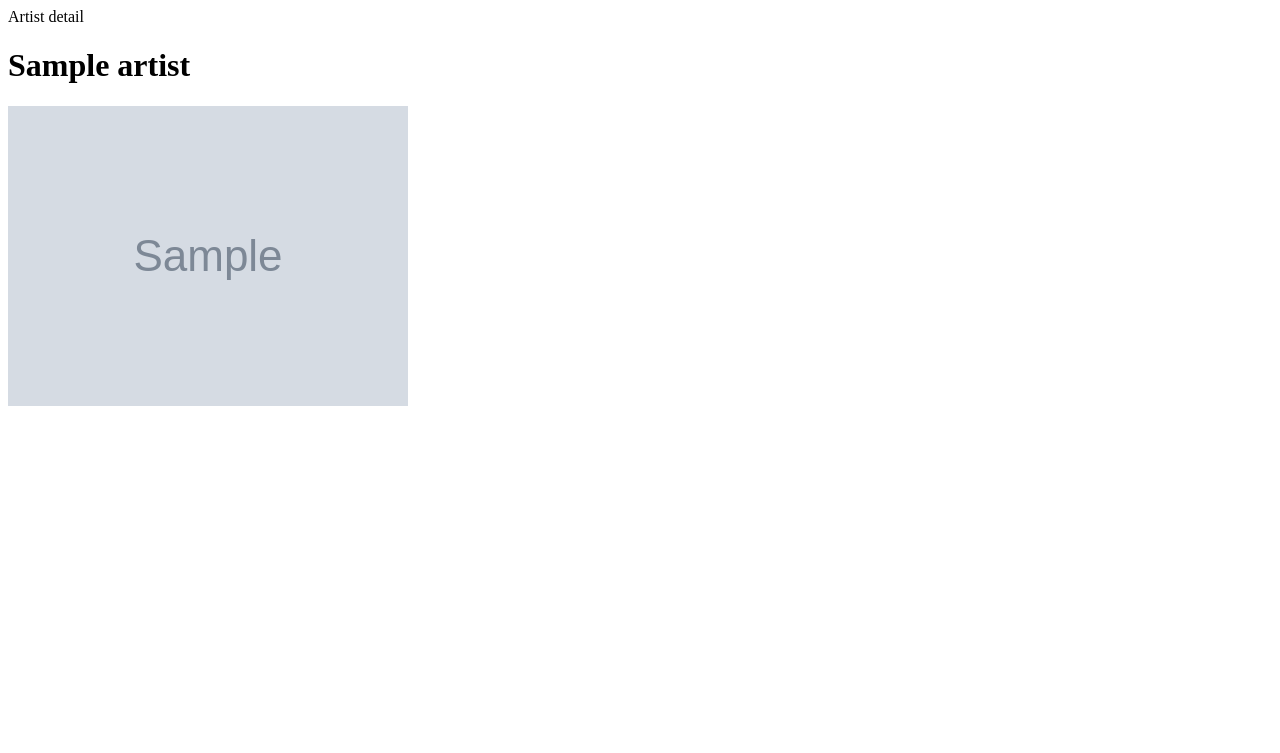
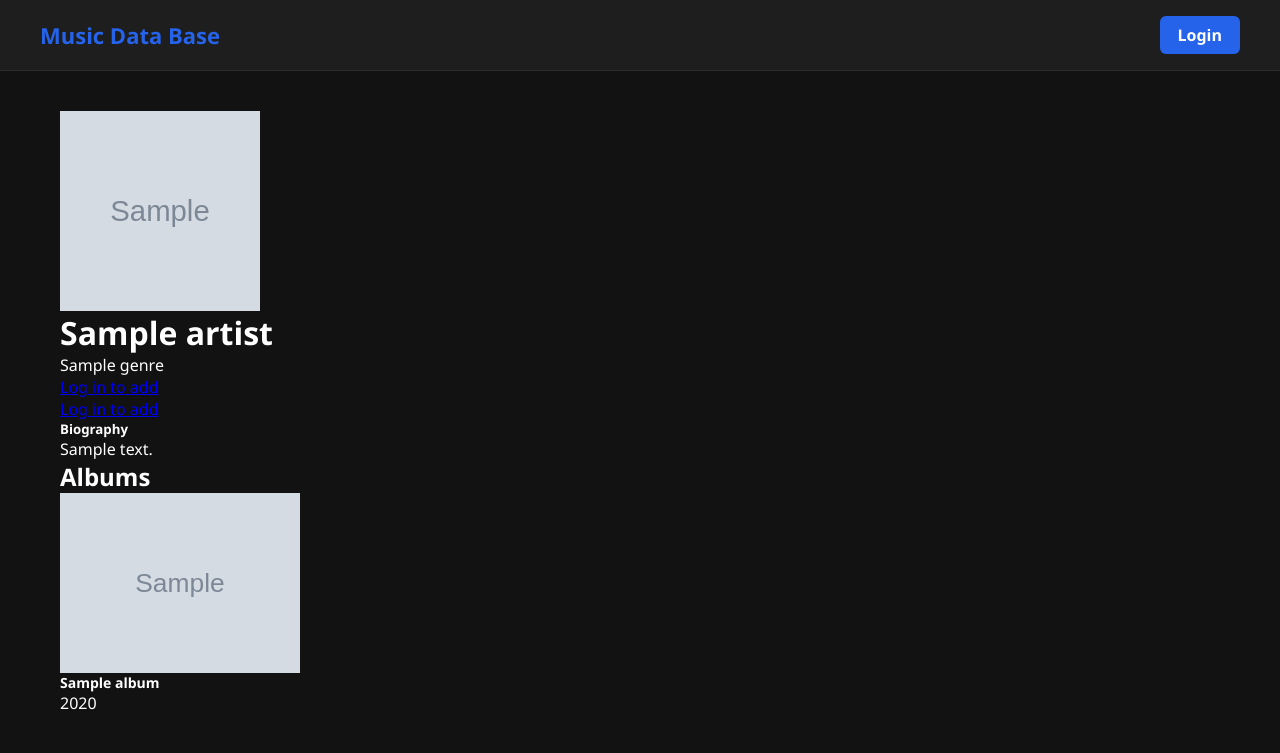
Before and after one commit to MyDevilCry/Music-data-base, a Django app: template artists/templates/artists_detail.html in a window 1280 px wide. Shown: the top 753 px of the page. Run offline with Django 5.2, Linux system fonts and the light colour scheme; tables that the repository leaves empty hold one stand-in row (values such as "Sample post"); the template is opened without the code that fills it: values that come from a table or form of the project are taken from there, most other values are stand-ins (such as "Sample title", 1, 10 or a date in 2020); grey boxes marked "Sample" are stand-in pictures.

Commit message:
Коміт : зробив верстку з сторінкою артистів(потім буду дороблювати нормально)

```diff
--- a/artists/admin.py
+++ b/artists/admin.py
@@ -7,7 +7,8 @@ from artists.models import Artists, Genre, Release
 
 @admin.register(Artists)
 class ArtistsAdmin(admin.ModelAdmin):
-    list_display=('name','artists_type',)
+    list_display=('name','slug','artists_type',)
+    prepopulated_fields = {'slug':('name',)}
 
 
 @admin.register(Genre)
--- a/artists/models.py
+++ b/artists/models.py
@@ -1,5 +1,6 @@
 
 from django.core.validators import MaxValueValidator, MinValueValidator
+from django.utils.text import slugify
 
 from django.db import models
 
@@ -25,6 +26,12 @@ class Artists(models.Model):
                                             MaxValueValidator(2026)]),
     image=models.ImageField(upload_to='artists',verbose_name="Фото артиста")
 
+    def save(self,*args,**kwargs):
+        if not self.slug:
+            self.slug=slugify(self.name)
+        super().save(*args,**kwargs)
+
+
     def __str__(self):
         return f'{self.name}({self.get_artists_type_display()})'
 
--- a/artists/templates/artists_detail.html
+++ b/artists/templates/artists_detail.html
@@ -1,33 +1,113 @@
+{% extends 'main.html' %}
 {% load static %}
-<html lang="en">
-<head>
-    <meta charset="UTF-8">
-    <meta name="viewport" content="width=device-width,initial-scale=1.0">
-    <title>Artist detail</title>
-</head>
-<body>
 
-<header class='navbar'>
-        <div class="logo">Artist detail</div>
-        <nav class="nav-links">
-            {% if user %}
-        <a href="{% url 'users:profile' %}" class="btn-profile">{{user.username}}</a>
+
+{% block content %}
+<div class="contaiter py-4 text-white">
+                <!-- Верхній блок: Інформація про артиста -->
+    <div class="row align-items-center mb-5 bg-dark p-4 rounded-4 shadow">
+        <div class="col-md-4 col-lg-3 text-center mb-3 mb-md-0">
+            {% if artist.image %}
+            <img src="{{ artist.image.url }}" alt="{{ artist.name }}" class="img-fluid rounded-circle shadow-lg object-fit-cover" style="width: 200px; height: 200px;">
+            {% else %}
+            <img src="{% static 'images/default_artist.png' %}" alt="{{ artist.name }}" class="img-fluid rounded-circle shadow-lg object-fit-cover" style="width: 200px; height: 200px;">
+            {% endif %}
+        </div>
+    </div>
+</div>
+
+<div class="col-md-8 col-lg-9">
+    <div class="d-flex justify-content-beetween align-items-stars flex-wrap gap-2">
+        <h1 class="display-4 fw-bold mb-2">{{artist.name}}</h1>
+
+                        <!-- Жанри -->
+<div class="mb-3">
+    {% for genre in artist.genres.all %}
+    <span class="badge bg-secondary me-1 f-6">{{genre.name}}</span>
+    {% empty %}
+    <span class="text-muted">There is no genres</span>
+    {% endfor %}
+</div>
+    </div>
+
+
+<!-- Кнопка добавлення в бібліотеку -->
+
+<div>
+    {% if user.is_authenticated %}
+    <form action="">
+        {% csrf_token %}
+        {% if is_favorite %}
+        <button type="submit" class="btn-btn-outline-danger btn-lg rounded-pill">
+            <i class="fa-solid fa plus me-2"></i> Add to library
+        </button>
+        {% endif %}
+        </form>
+    {% else %}
+    <a href="{% url 'users:login' %}" class="btn-btn-outline-light btn-lg rounded-pill">
+        <i class="fa-solid fa-plus me-2"></i> Log in to add
+    </a>
+    {% endif %}
+</div>
+    </div>
+
+                    <!-- Кнопка добавлення в бібліотеку -->
+<div>
+    {% if user.is_autheticated %}
+    <form action="">
+        {% csrf_token %}
+        {% if is_favorite %}
+        <button type="submit" class="btn btn-outline-danger btn-lg rounded-pill">
+            <i class="fa-solid fa-heart-circle-minus me-2"></i> Remove from library
+        </button>
         {% else %}
-        <a href="{% url 'users:login' %}" class="btn-login">Login</a>
+        <button type="submit" class="btn btn-primary btn-lg rounded-pill">
+            <i class="fa-solid fa-plus me-2"></i> Add to library
+        </button>
         {% endif %}
+    </form>
+    {% else %}
+    <a href="{% url 'users:login' %}" class="btn btn-outline-light btn-lg rounded-pill">
+        <i class="fa-solid fa-plus me-2"></i> Log in to add
+    </a>
+    {% endif %}
+</div>
 
-        </nav>
-</header>
+                <!-- Біографія -->
+<div class="mt-3">
+    <h5 class="text-uppercase text-muted fs-6">Biography</h5>
+    <p class="lh-base text-light opacity-75">
+        {% if artist.bio %}
+            {{ artist.bio|linebreaks }}
+        {% else %}
+        There is no information about artist.
+        {% endif %}
+    </p>
+</div>
 
-    <div class="artist-detail">
-    <h1>{{ artist.name }}</h1>
-    <div class="avatar-circle">
-      {% if artist.image %}
-        <img src="{{ artist.image.url }}" alt="{{ artist.name }}">
-      {% else %}
-        <span>{{ artist.name|slice:':1' }}</span>
-      {% endif %}
+                    <!-- Блок: Альбоми -->
+<div class="mb-5">
+    <h2 class="fw-bold mb-4 border-bottom border-secondary pb-2">Albums</h2>
+    <div class="row row-cols-2 row-cols-md-3 row-cols-lg-5 g-4">
+      {% for album in artist.albums.all %}
+        <div class="col">
+          <div class="card h-100 bg-dark text-white border-0 shadow-sm hover-card">
+            {% if album.cover %}
+              <img src="{{ album.cover.url }}" class="card-img-top rounded-3 p-2 object-fit-cover" style="height: 180px;" alt="{{ album.title }}">
+            {% else %}
+              <img src="{% static 'images/default_cover.png' %}" class="card-img-top rounded-3 p-2 object-fit-cover" style="height: 180px;" alt="{{ album.title }}">
+            {% endif %}
+            <div class="card-body p-2 text-center">
+              <h6 class="card-title text-truncate fw-bold mb-1">{{ album.title }}</h6>
+              <p class="card-text text-muted small">{{ album.release_year }}</p>
+            </div>
+          </div>
+        </div>
+      {% empty %}
+        <div class="col-12">
+          <p class="text-muted">There is no added albums.</p>
+        </div>
+      {% endfor %}
     </div>
   </div>
-</body>
-</html>
+{% endblock %}
--- a/artists/urls.py
+++ b/artists/urls.py
@@ -6,8 +6,8 @@ app_name='artists'
 urlpatterns = [
     path('',views.ListView.as_view(),name="main"),
     path('artists',views.BandOrArtistView.as_view(),name="artists"),
-    path('<slug:slug>/',views.ArtistsDetailView.as_view(),name='artists_detail'),
     path('releases',views.ReleasesView.as_view(),name="releases"),
     path('add_artists/',views.AddArtistView.as_view(),name="add_artists"),
-    path('creation_genre/',views.CreateGenreView.as_view(),name="creation_genre")
+    path('creation_genre/',views.CreateGenreView.as_view(),name="creation_genre"),
+    path('<slug:slug>/',views.ArtistsDetailView.as_view(),name='artists_detail'),
 ]
--- a/config/urls.py
+++ b/config/urls.py
@@ -7,8 +7,8 @@ from config import settings
 urlpatterns = [
     path('admin/', admin.site.urls),
     path('', include('main.urls',namespace='main')),
-    path('users/', include('users.urls',namespace='users')),
-    path('artists/', include('artists.urls',namespace='artists')),
+    path('user/', include('users.urls',namespace='users')),
+    path('artist/', include('artists.urls',namespace='artists')),
 ]
 
 if settings.DEBUG:
--- /dev/null
+++ b/main/templates/base.html
@@ -0,0 +1,29 @@
+{% load static %}
+<html lang="uk">
+<head>
+    <meta charset="UTF-8">
+    <meta name="viewport" content="width=device-width, initial-scale=1.0">
+    <title>Music Data Base</title>
+    <link rel="stylesheet" href="{% static 'main/css/main.css' %}">
+</head>
+<body>
+    <!-- Шапка -->
+    <header class="navbar">
+        <div class="logo">Music Data Base</div>
+        <nav class="nav-links">
+            {% if user.is_authenticated %}
+                <a href="{% url 'users:profile' %}" class="btn-profile">{{ user.username }}</a>
+            {% else %}
+                <a href="{% url 'users:login' %}" class="btn-login">Login</a>
+            {% endif %}
+        </nav>
+    </header>
+
+    <!-- Головний контейнер -->
+    <main class="main-container">
+        {% block content %}
+        <!-- Сюди Django автоматично підставить контент потрібної сторінки -->
+        {% endblock %}
+    </main>
+</body>
+</html>
--- a/main/templates/main.html
+++ b/main/templates/main.html
@@ -1,32 +1,14 @@
+{% extends 'base.html' %}
 {% load static %}
-<!DOCKTYPE HTML>
-<html lang="uk">
-<head>
-    <meta charset="UTF-8">
-    <meta name="viewport" content="width=device-width,initial-scale=1.0">
-    <title>Music Data Base</title>
 
-    <link rel="stylesheet" href="{% static 'main/css/main.css' %}">
-</head>
 
-<body>
-                <!-- Навігація -->
 
-    <header class='navbar'>
-        <div class="logo">Music Data Base</div>
-        <nav class="nav-links">
-            {% if user %}
-        <a href="{% url 'users:profile' %}" class="btn-profile">{{user.username}}</a>
-        {% else %}
-        <a href="{% url 'users:login' %}" class="btn-login">Login</a>
-        {% endif %}
 
-    </nav>
-</header>
 
-    <main class="main-conteiner">
 
                         <!--Секція 1: Виконавці-->
+{% block content %}
+<main class="main-conteiner">
     <section class="music-section">
         <h2 class="section-title"> Artists</h2>
         <div class="grid-container artists grid">
@@ -45,6 +27,7 @@
             {% empty %}
             <p class="empy-text"> There is no artists </p>
             {% endfor %}
+        </a>
         </div>
     </section>
 
@@ -84,5 +67,4 @@
             </div>
         </section>
     </main>
-</body>
-</html>
+{% endblock %}
```
Also changed, not shown: artists/static/artists/css/artists_detail.css (added, +33 -0 lines), artists/views.py (+4 -13 lines).
